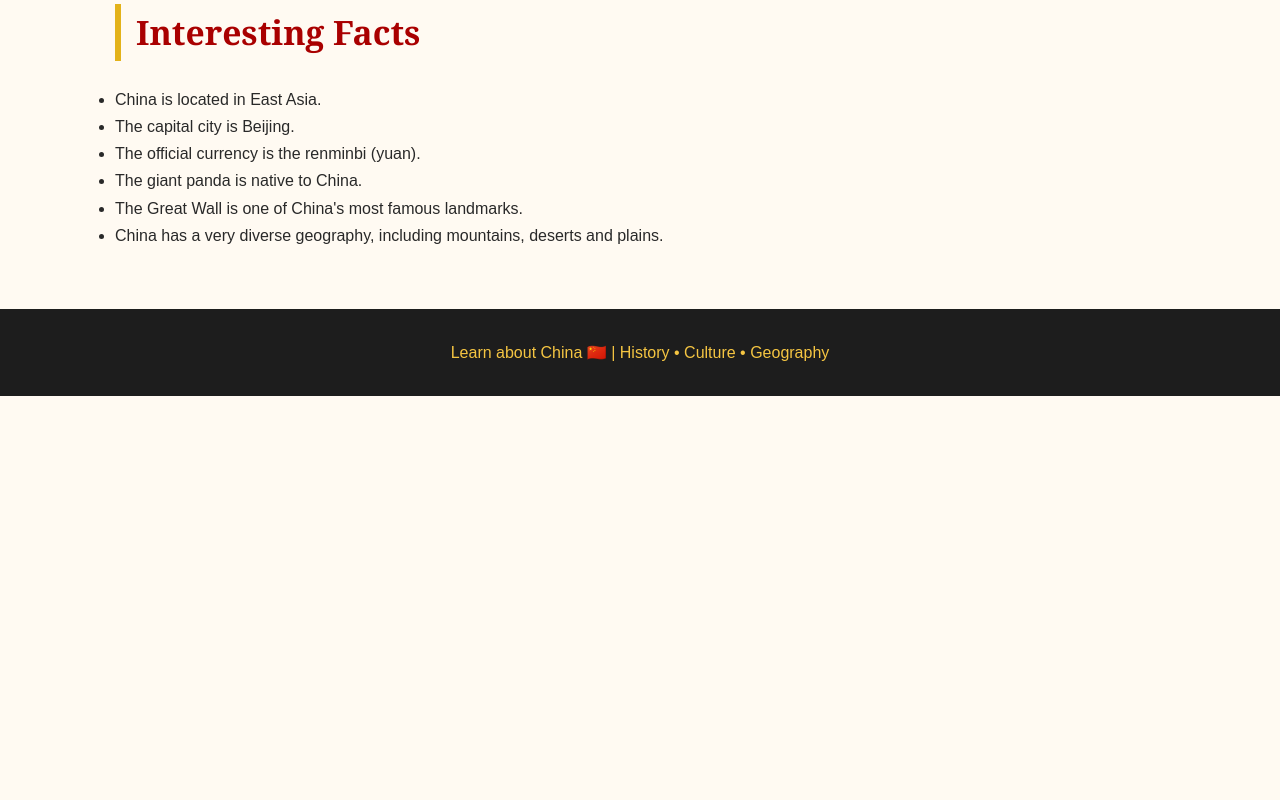
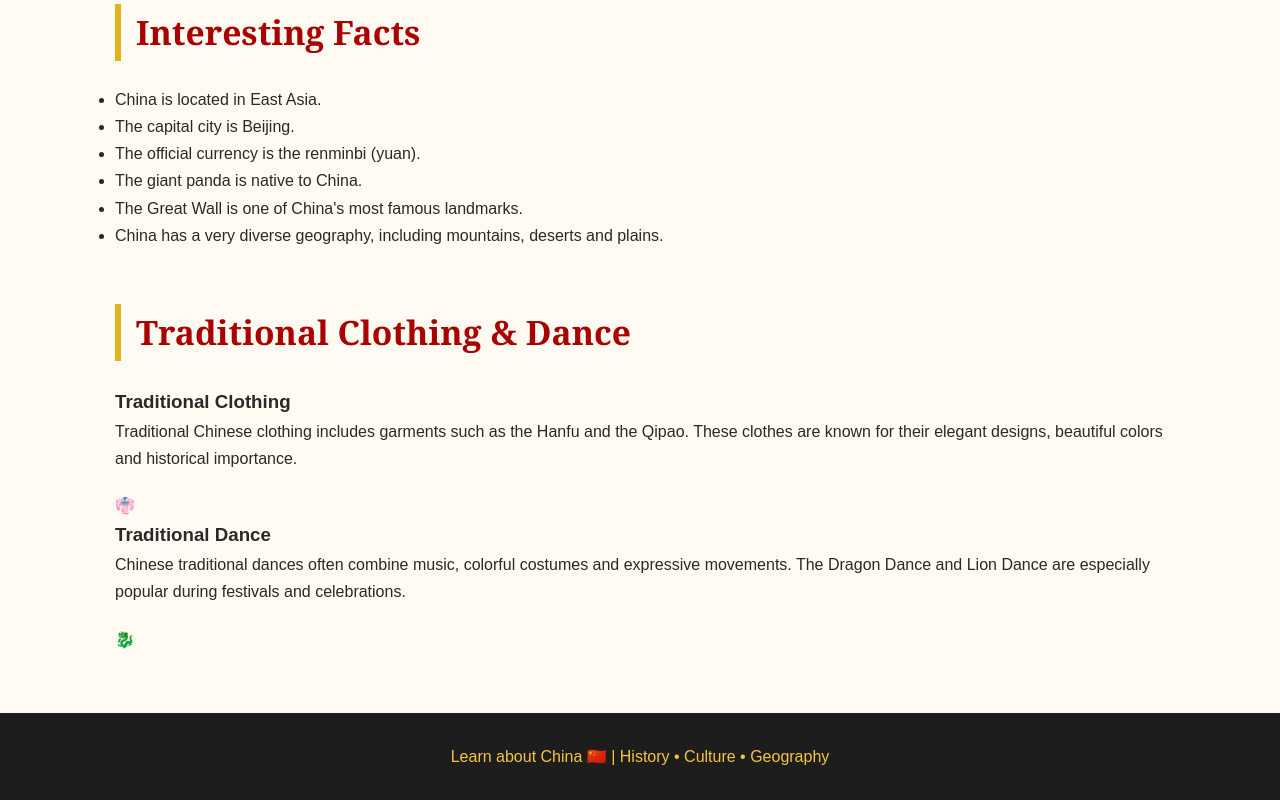
Before and after one commit to juanpaca699-bit/China-Website, a plain HTML site: page index.html in a window 1280 px wide. Shown: the part 2216-3016 px from the top of the page. Before the commit the page ends 2612 px from the top, so only its background shows below. Drawn offline with Linux system fonts and the light colour scheme.

Commit message:
Update index.html

```diff
--- a/index.html
+++ b/index.html
@@ -123,7 +123,34 @@
             <li>China has a very diverse geography, including mountains, deserts and plains.</li>
         </ul>
     </section>
+<section class="traditional-culture">
+    <h2>Traditional Clothing & Dance</h2>
 
+    <div class="culture-container">
+
+        <div class="culture-card">
+            <h3>Traditional Clothing</h3>
+            <p>
+                Traditional Chinese clothing includes garments such as the
+                Hanfu and the Qipao. These clothes are known for their
+                elegant designs, beautiful colors and historical importance.
+            </p>
+            <div class="clothing-icon">👘</div>
+        </div>
+
+        <div class="culture-card">
+            <h3>Traditional Dance</h3>
+            <p>
+                Chinese traditional dances often combine music, colorful
+                costumes and expressive movements. The Dragon Dance and
+                Lion Dance are especially popular during festivals and
+                celebrations.
+            </p>
+            <div class="dance-icon">🐉</div>
+        </div>
+
+    </div>
+</section>
     <footer>
         <p>Learn about China 🇨🇳 | History • Culture • Geography</p>
     </footer>
```
